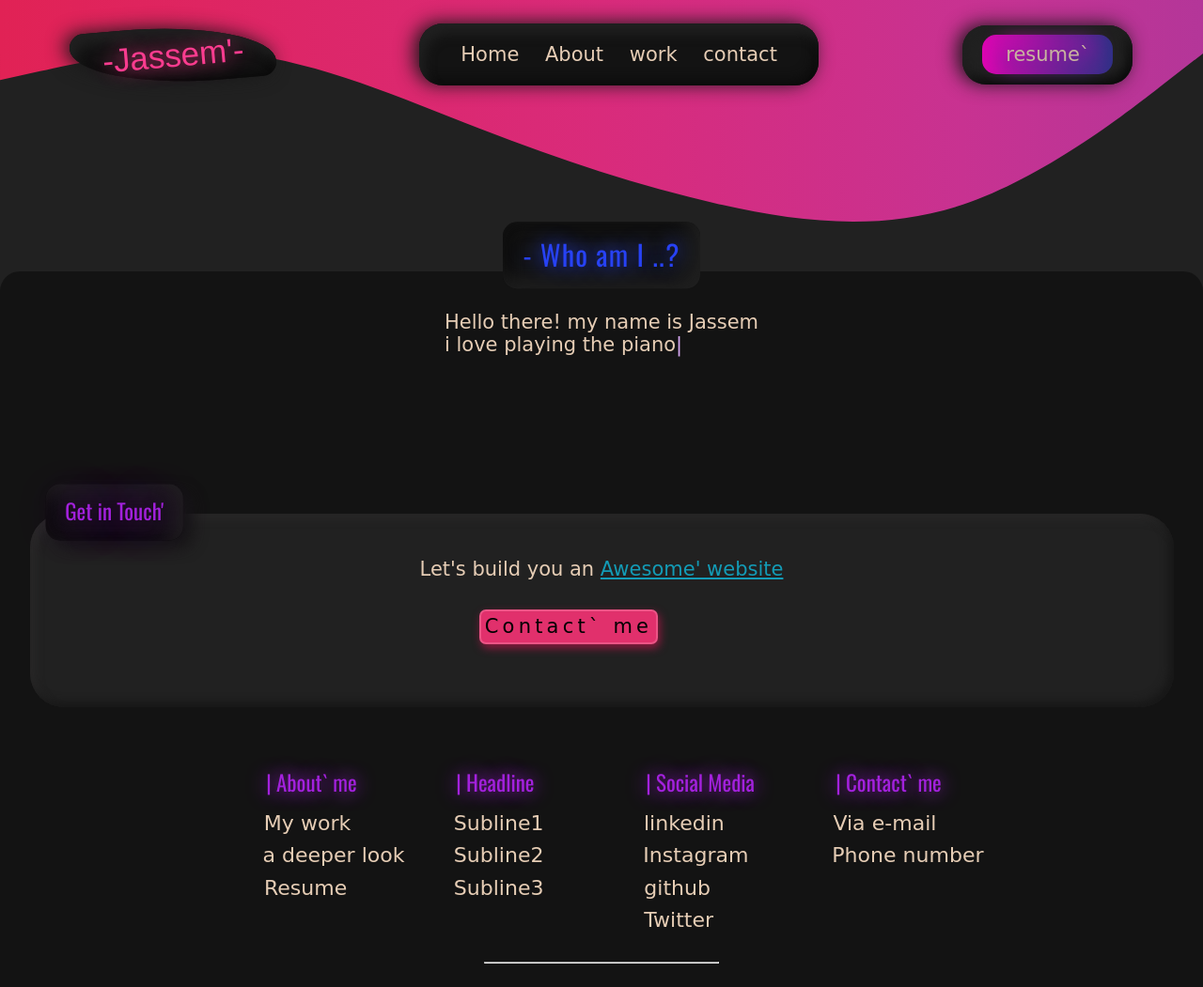
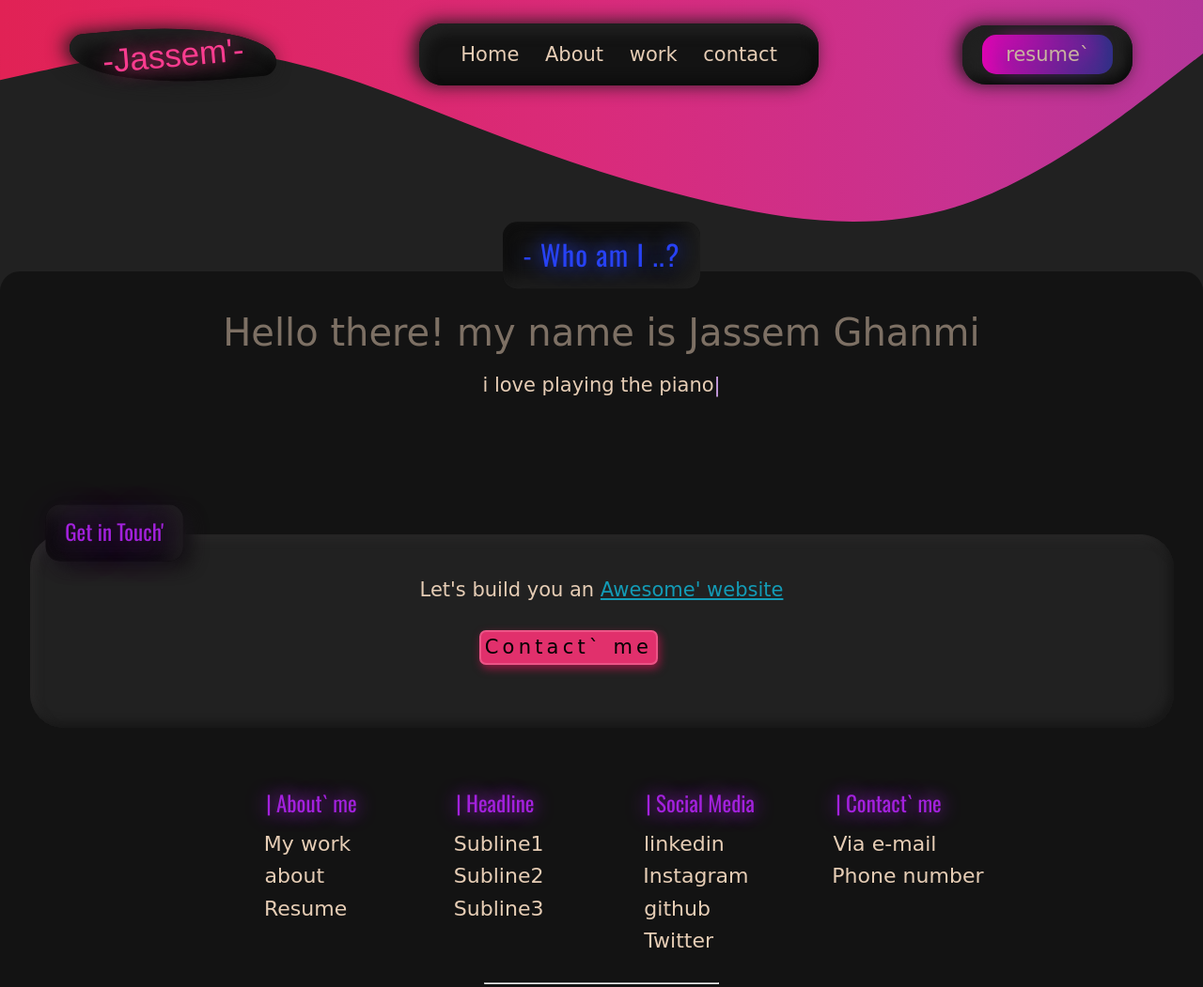
Before and after one commit to 1053-r/PORTFOLIO1, a plain HTML site: page index.html in a window 1280 px wide. Shown: the top 1051 px of the page at 94% size. Drawn offline with nearby package versions, Linux system fonts and the light colour scheme; a web font is replaced by a local one.

Commit message:
added link to about section

```diff
--- a/Javascript/about.js
+++ b/Javascript/about.js
@@ -4,7 +4,7 @@ function sleep(ms){
 
 
 //here is where the phrases are put
-const phrases = ["coding","playing the piano","pragramming","music","designing","drawing","cycling"]
+const phrases = ["coding","playing the piano","pragramming","music","drawing","editing","photography"]
 
 const el = document.getElementById("typewriter")
 
--- a/css/ABOUT.css
+++ b/css/ABOUT.css
@@ -104,6 +104,12 @@
 
 }
 
+.hello{
+    color: var(--light);
+    font-size: 40px;
+    opacity: 0.5;
+}
+
 .TypeAnime-container{
     margin: 1rem 0;
 }
--- a/index.html
+++ b/index.html
@@ -57,7 +57,7 @@
         <div class="hamb-bg">
             <ul class="hamb-links">
                 <li><a href="#">Home</a></li>
-                <li><a href="#deeper-look">About </a></li>
+                <li><a href="#about">About </a></li>
                 <li><a href="#work">work</a></li>
                 <li><a href="#contact">contact</a></li>
             </ul>
@@ -79,20 +79,20 @@
       </div>
     </div>
               <!--about section-->
-<div class="about">
+<section id="about">
               <!--about-Separator-->
   <div class="about__sep--bg">
     <div class="service__sep"></div>
   </div>
-                <!--main-about section-->
+                <!--about-main section-->
   <div class="wrapper" id="about">
     <div class="about-header"><h1 class="about--title green-text">- Who am I ..?</h1></div>
       <div class="TypeAnime-container">
-        <p class="hello">Hello there! my name is Jassem</p>
-        <p>i love <span id="typewriter"></span><span id="cursor">|</span></p>
+        <p class="hello">Hello there! my name is Jassem Ghanmi</p>
       </div>
+      <p>i love <span id="typewriter"></span><span id="cursor">|</span></p>
     </div>
-  </div>
+  </section>
 
               <!--contact me section-->
 
@@ -118,7 +118,7 @@
           <div class="footer__link--items">
             <h1 class="Footer__titles">| About` me</h1>
             <a href="#work">My work</a>
-            <a href="#deeper-look">a deeper look</a>
+            <a href="#about">about</a>
             <a href="#cv">Resume</a>
           </div>
           <!--parallax portfolio-->
```
